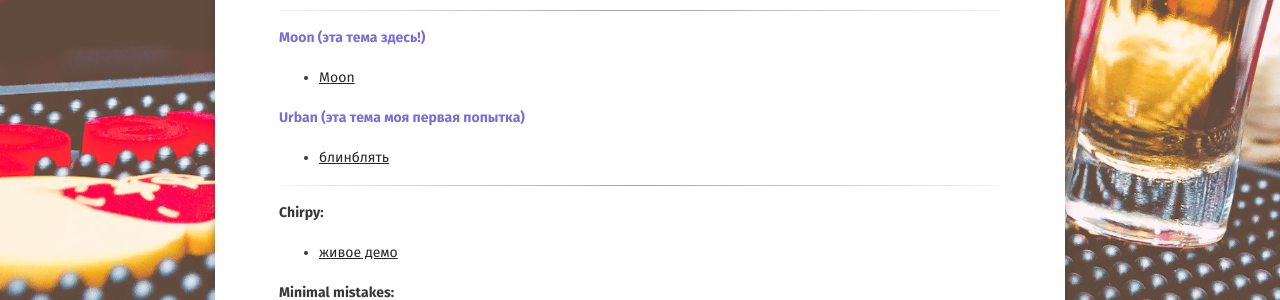
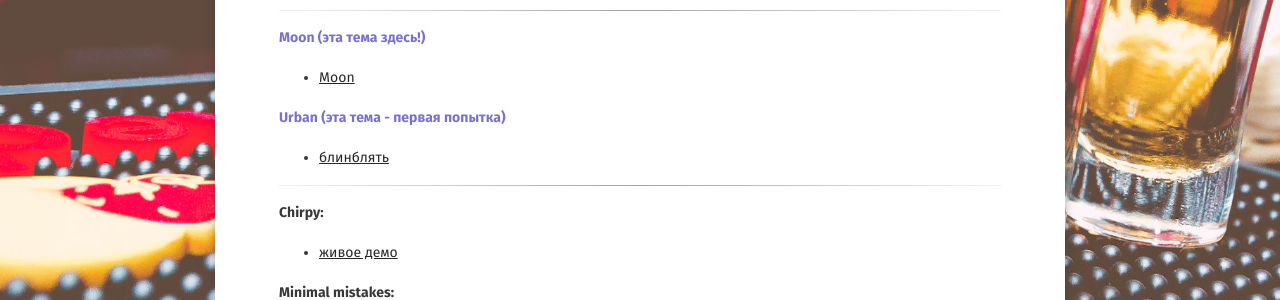
Before and after one commit to alkotur/alkotur.github.io, a Jekyll site: the page built from _posts/2019-10-31-themes.md, in a window 1280 px wide. Shown: the part 562-862 px from the top of the page. Built offline with Jekyll 4.4.1, drawn with Linux system fonts in a browser that asks for light colours; some web fonts are replaced.

Commit message:
link_update

```diff
--- a/_posts/2019-10-31-themes.md
+++ b/_posts/2019-10-31-themes.md
@@ -20,8 +20,8 @@
 <span style="color:#7A6ED2;">**Moon (эта тема здесь!)**</span>
 - [Moon](https://taylantatli.github.io/Moon/)
 
-<span style="color:#7A6ED2;">**Urban (эта тема моя первая попытка)**</span>
-- [блинблять](https://blinblyat.github.io/urban_test/)
+<span style="color:#7A6ED2;">**Urban (эта тема - первая попытка)**</span>
+- [блинблять](https://duraak.github.io)
 
 ---
 
```
